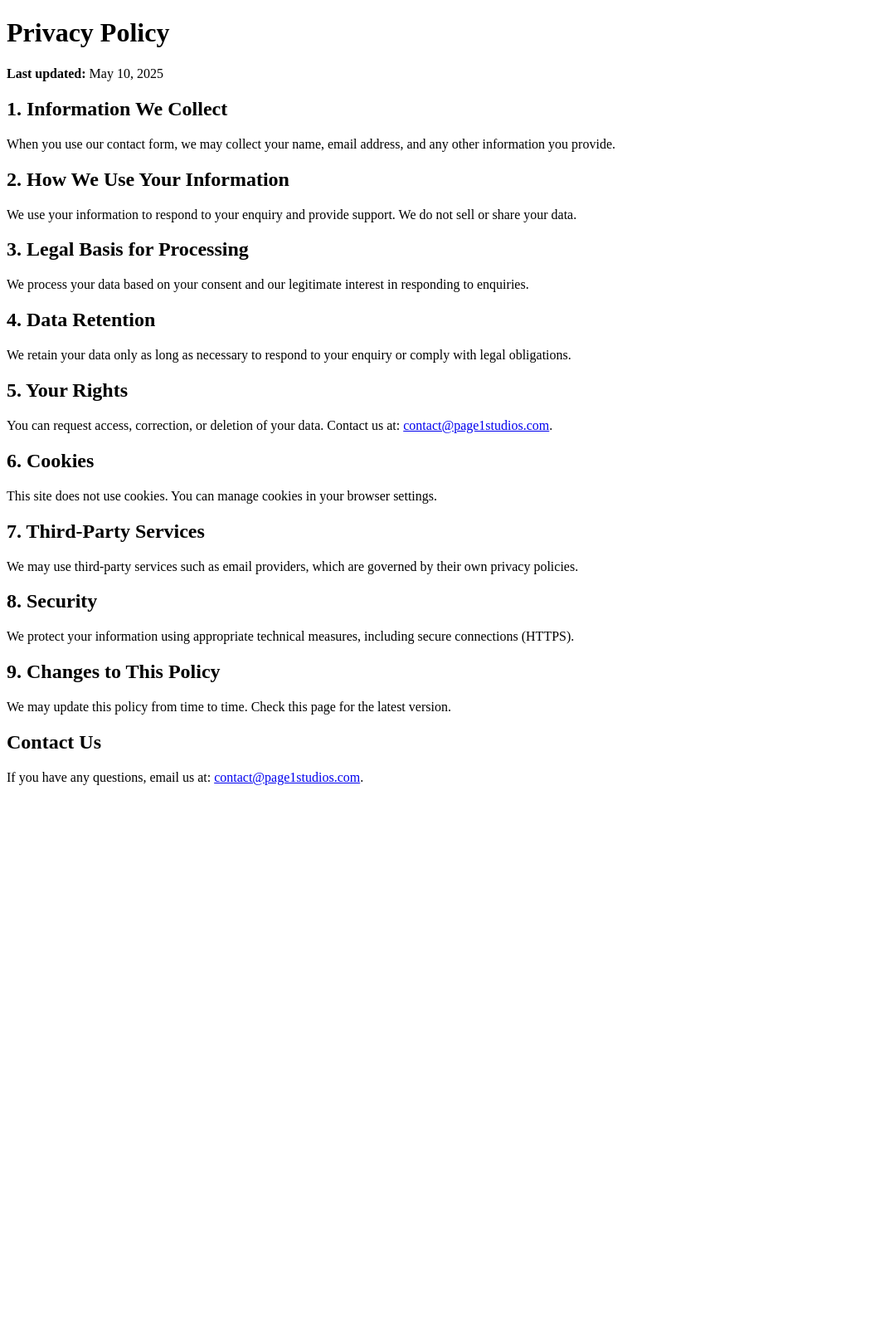
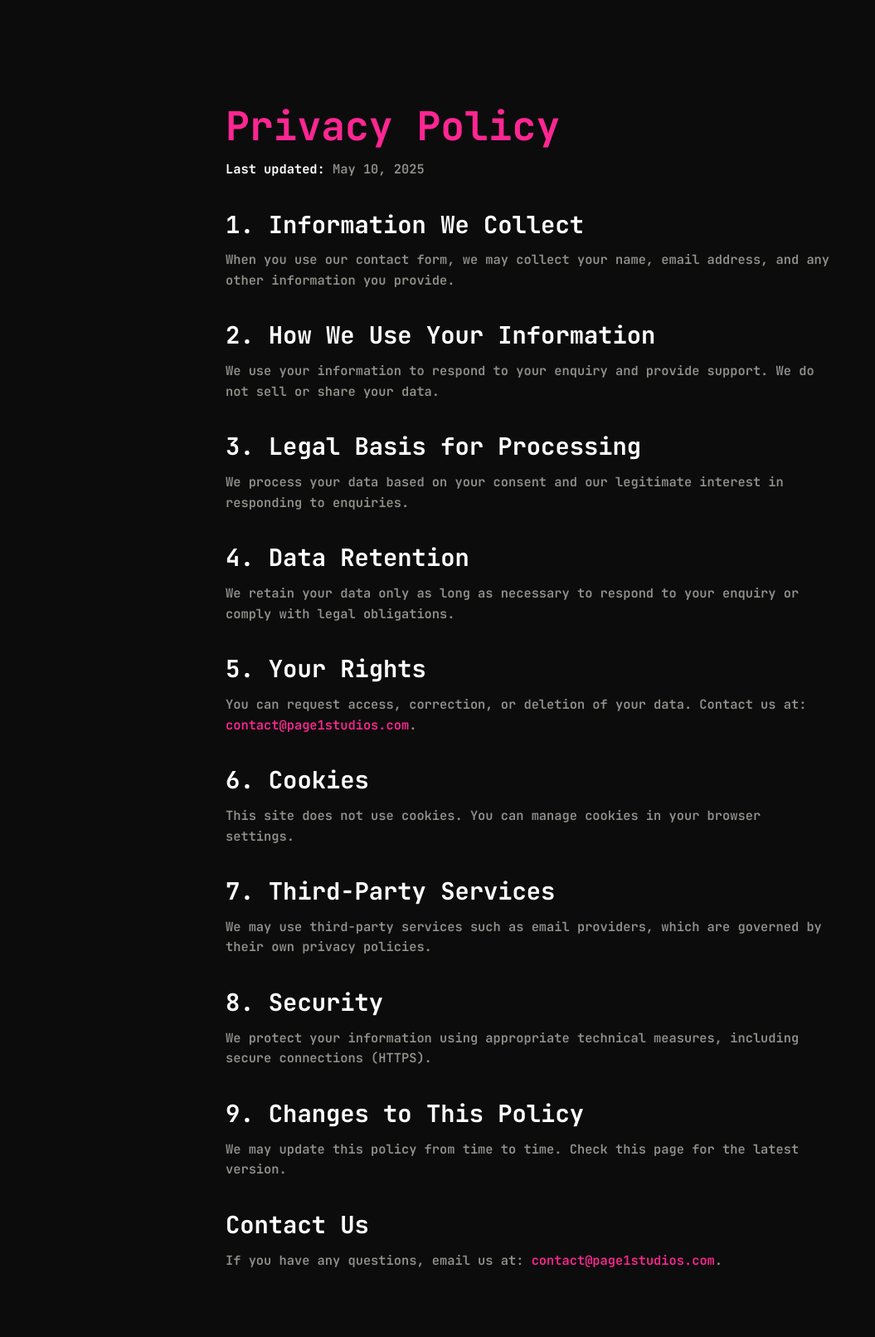
Before and after one commit to TomPage4/Page-1-Studios, a Flask app: page /privacy-policy in a window 1280 px wide. Shown: the whole page at 83% size, without its empty margins (0-1055 px from the left). Before the commit the page ends 946 px from the top, so only its background shows below. Run offline with Flask 3, Linux system fonts and the light colour scheme.

Commit message:
improve seo

```diff
--- a/static/css/styles.css
+++ b/static/css/styles.css
@@ -12,16 +12,23 @@ body {
     font-weight: 600;
     line-height: 1;
     background-color: rgb(12, 12, 12);
+    position: relative;
 }
 
 html, body {
     overflow-x: hidden;
-}
-
-
-
-
-
+    height: auto;
+    min-height: 100%;
+}
+
+/* Only apply preload-active to main page */
+html.preload-active:not(.legal-page-active),
+body.preload-active:not(.legal-page-active) {
+    overflow: hidden;
+    height: 100%;
+    position: fixed;
+    width: 100%;
+}
 
 /*----------------------------------------------
   SECTION DIVIDER
@@ -39,14 +46,6 @@ html, body {
 /*----------------------------------------------
   PRELOADER
 ----------------------------------------------*/
-html.preload-active,
-body.preload-active {
-    overflow: hidden;
-    height: 100%;
-    position: fixed;
-    width: 100%;
-}
-
 #preloader {
     position: fixed;
     top: 0;
@@ -1515,3 +1514,69 @@ body.preload-active {
         filter: none;
     }
 }
+
+/*----------------------------------------------
+  LEGAL PAGES
+----------------------------------------------*/
+.legal-page {
+    max-width: 800px;
+    margin: 0 auto;
+    padding: 8rem 2rem 4rem;
+    position: relative;
+    z-index: 1;
+    height: auto;
+}
+
+.legal-page h1 {
+    font-size: clamp(2rem, 4vw, 3rem);
+    margin-bottom: 1rem;
+    color: #ff2692;
+}
+
+.legal-page h2 {
+    font-size: clamp(1.4rem, 2.5vw, 1.8rem);
+    margin: 2.5rem 0 1rem;
+    color: #ffffff;
+}
+
+.legal-page p {
+    font-size: clamp(0.9rem, 1.2vw, 1.1rem);
+    line-height: 1.6;
+    margin-bottom: 1rem;
+    color: #92918c;
+}
+
+.legal-page a {
+    color: #ff2692;
+    text-decoration: none;
+    transition: color 0.3s ease;
+}
+
+.legal-page a:hover {
+    color: #ffffff;
+    text-decoration: underline;
+}
+
+.legal-page strong {
+    color: #ffffff;
+}
+
+@media (max-width: 768px) {
+    .legal-page {
+        padding: 7rem 1.5rem 3rem;
+    }
+}
+
+@media (hover: none) and (pointer: coarse) {
+    .legal-page a:hover {
+        color: #ff2692;
+        text-decoration: none;
+    }
+}
+
+/* Add styles for legal page body */
+body.legal-page-active {
+    height: auto;
+    overflow-y: auto;
+    position: relative;
+}
--- a/static/sitemap.xml
+++ b/static/sitemap.xml
@@ -2,14 +2,20 @@
 <urlset xmlns="http://www.sitemaps.org/schemas/sitemap/0.9">
     <url>
         <loc>https://www.page1studios.com/</loc>
+        <lastmod>2024-03-19</lastmod>
+        <changefreq>weekly</changefreq>
         <priority>1.0</priority>
     </url>
     <url>
         <loc>https://www.page1studios.com/terms-of-service</loc>
+        <lastmod>2024-03-19</lastmod>
+        <changefreq>monthly</changefreq>
         <priority>0.2</priority>
     </url>
     <url>
         <loc>https://www.page1studios.com/privacy-policy</loc>
+        <lastmod>2024-03-19</lastmod>
+        <changefreq>monthly</changefreq>
         <priority>0.2</priority>
     </url>
 </urlset>
--- /dev/null
+++ b/templates/base.html
@@ -0,0 +1,94 @@
+<!DOCTYPE html>
+<html lang="en" class="preload-active {% if request.endpoint in ['privacy_policy', 'terms_of_service'] %}legal-page-active{% endif %}">
+<head>
+    <meta charset="UTF-8">
+    <meta name="viewport" content="width=device-width, initial-scale=1.0">
+
+    <!-- SEO -->
+    <meta name="title" content="{{ page_title or 'Page 1 Studios | Web Design & Development' }}"/>
+    <meta name="description" content="{{ page_description or 'UK-based web design studio building tailored websites for small businesses and freelancers. Page 1 Studios helps you stand out with a strong digital presence.' }}"/>
+    <meta name="keywords" content="web design Cardiff, freelance web developer, Page 1 Studios, business websites UK, personal websites, custom web development, software engineering student, Tom Page">
+    <meta name="author" content="Tom Page">
+
+    <!-- Canonical URL -->
+    <link rel="canonical" href="{{ page_url or 'https://www.page1studios.com/' }}"/>
+
+    <!-- Open Graph / Facebook -->
+    <meta property="og:type" content="website"/>
+    <meta property="og:url" content="{{ page_url or 'https://www.page1studios.com/' }}">
+    <meta property="og:title" content="{{ og_title or page_title or 'Page 1 Studios | Web Design & Development' }}">
+    <meta property="og:description" content="{{ og_description or page_description or 'UK-based web design studio building tailored websites for small businesses and freelancers. Page 1 Studios helps you stand out with a strong digital presence.' }}">
+    <meta property="og:image" content="https://www.page1studios.com/static/images/social-logo.png"/>
+    <meta property="og:image:width" content="1200"/>
+    <meta property="og:image:height" content="630"/>
+
+    <!-- Twitter -->
+    <meta name="twitter:card" content="summary_large_image"/>
+    <meta name="twitter:url" content="{{ page_url or 'https://www.page1studios.com/' }}">
+    <meta name="twitter:title" content="{{ twitter_title or page_title or 'Page 1 Studios | Web Design & Development' }}">
+    <meta name="twitter:description" content="{{ twitter_description or page_description or 'UK-based web design studio building tailored websites for small businesses and freelancers. Page 1 Studios helps you stand out with a strong digital presence.' }}">
+    <meta name="twitter:image" content="https://www.page1studios.com/static/images/social-logo.png"/>
+
+    <!-- Favicons -->
+    <link rel="icon" href="/static/images/favicon-light.ico" type="image/x-icon" media="(prefers-color-scheme: light)">
+    <link rel="icon" href="/static/images/favicon-dark.ico" type="image/x-icon" media="(prefers-color-scheme: dark)">
+    <link rel="icon" href="/static/images/favicon.ico" sizes="any">
+    <link rel="apple-touch-icon" href="/static/images/favicon.ico"/>
+    <meta name="apple-mobile-web-app-capable" content="yes"/>
+    <meta name="apple-mobile-web-app-status-bar-style" content="black"/>
+    <meta name="apple-mobile-web-app-title" content="Page 1 Studios"/>
+    <!-- Safari Pinned Tab -->
+    <link rel="mask-icon" href="/static/images/favicon.ico" color="#000000"/>
+    <!-- Microsoft Tiles -->
+    <meta name="msapplication-TileImage" content="/static/images/favicon.ico"/>
+    <meta name="msapplication-TileColor" content="#000000"/>
+    <meta name="theme-color" content="#000000"/>
+
+    <!-- Schema.org -->
+    <script type="application/ld+json">
+    {
+        "@context": "https://schema.org",
+        "@type": "Organization",
+        "@id": "https://www.page1studios.com/#organization",
+        "name": "Page 1 Studios",
+        "url": "https://www.page1studios.com",
+        "logo": {
+            "@type": "ImageObject",
+            "url": "https://www.page1studios.com/static/images/logo.svg"
+        },
+        "description": "UK-based web design studio building tailored websites for small businesses and freelancers. Page 1 Studios helps you stand out with a strong digital presence.",
+        "contactPoint": {
+            "@type": "ContactPoint",
+            "contactType": "Customer Service",
+            "areaServed": "GB",
+            "availableLanguage": ["English"]
+        },
+        "sameAs": [
+            "https://www.instagram.com/page.1.studios/",
+            "https://www.linkedin.com/in/tom-page-/",
+            "https://github.com/TomPage4"
+        ]
+    }
+    </script>
+    {% if structured_data %}
+    <script type="application/ld+json">
+        {{ structured_data | tojson | safe }}
+    </script>
+    {% endif %}
+
+    <!-- CSS -->
+    <link rel="stylesheet" href="/static/css/styles.css">
+    <!-- Font -->
+    <link rel="preconnect" href="https://fonts.googleapis.com">
+    <link rel="preconnect" href="https://fonts.gstatic.com" crossorigin>
+    <link href="https://fonts.googleapis.com/css2?family=JetBrains+Mono:ital,wght@0,100..800;1,100..800&display=swap" rel="stylesheet">
+    <!-- Preload -->
+    <link rel="preload" as="image" href="/static/images/logo.svg" type="image/svg+xml">
+
+    <title>{% block title %}{{ page_title or 'Page 1 Studios | Web Design & Development' }}{% endblock %}</title>
+</head>
+<body class="preload-active {% if request.endpoint in ['privacy_policy', 'terms_of_service'] %}legal-page-active{% endif %}">
+    {% block content %}{% endblock %}
+    <script src="/static/js/script.js"></script>
+</body>
+</html>
--- a/templates/privacy-policy.html
+++ b/templates/privacy-policy.html
@@ -1,13 +1,53 @@
-<!DOCTYPE html>
-<html lang="en">
-<head>
-    <meta charset="UTF-8">
-    <meta name="viewport" content="width=device-width, initial-scale=1.0">
-    <title>Privacy policy | Page 1 Studios</title>
-    <!-- SEO -->
-    <link rel="canonical" href="https://www.page1studios.com/privacy-policy">
-</head>
-<body>
+{% extends "base.html" %}
+
+{% set page_title = "Privacy Policy | Page 1 Studios" %}
+{% set page_description = "Privacy policy for Page 1 Studios, outlining how we collect, use, and protect your personal information." %}
+{% set page_url = url_for('privacy_policy', _external=True) %}
+
+{% set structured_data = {
+    "@context": "https://schema.org",
+    "@type": "WebPage",
+    "@id": page_url ~ "#privacypage",
+    "url": page_url,
+    "name": page_title,
+    "description": page_description,
+    "inLanguage": "en-GB",
+    "isPartOf": {
+        "@type": "WebSite",
+        "@id": url_for('home', _external=True) ~ "#website",
+        "url": url_for('home', _external=True),
+        "name": "Page 1 Studios",
+        "publisher": {
+            "@type": "Organization",
+            "name": "Page 1 Studios",
+            "url": "https://www.page1studios.com",
+            "logo": {
+                "@type": "ImageObject",
+                "url": "https://www.page1studios.com/static/images/logo.svg"
+            }
+        }
+    },
+    "breadcrumb": {
+        "@type": "BreadcrumbList",
+        "itemListElement": [
+            {
+                "@type": "ListItem",
+                "position": 1,
+                "name": "Home",
+                "item": url_for('home', _external=True)
+            },
+            {
+                "@type": "ListItem",
+                "position": 2,
+                "name": "Privacy Policy",
+                "item": page_url
+            }
+        ]
+    }
+} %}
+
+{% block content %}
+<div class="legal-page">
     <h1>Privacy Policy</h1>
     <p><strong>Last updated:</strong> May 10, 2025</p>
 
@@ -40,5 +80,5 @@
 
     <h2>Contact Us</h2>
     <p>If you have any questions, email us at: <a href="mailto:contact@page1studios.com">contact@page1studios.com</a>.</p>
-</body>
-</html>
+</div>
+{% endblock %}
```
Also changed, not shown: templates/index.html (+25 -40 lines), templates/terms-of-service.html (+52 -12 lines).
